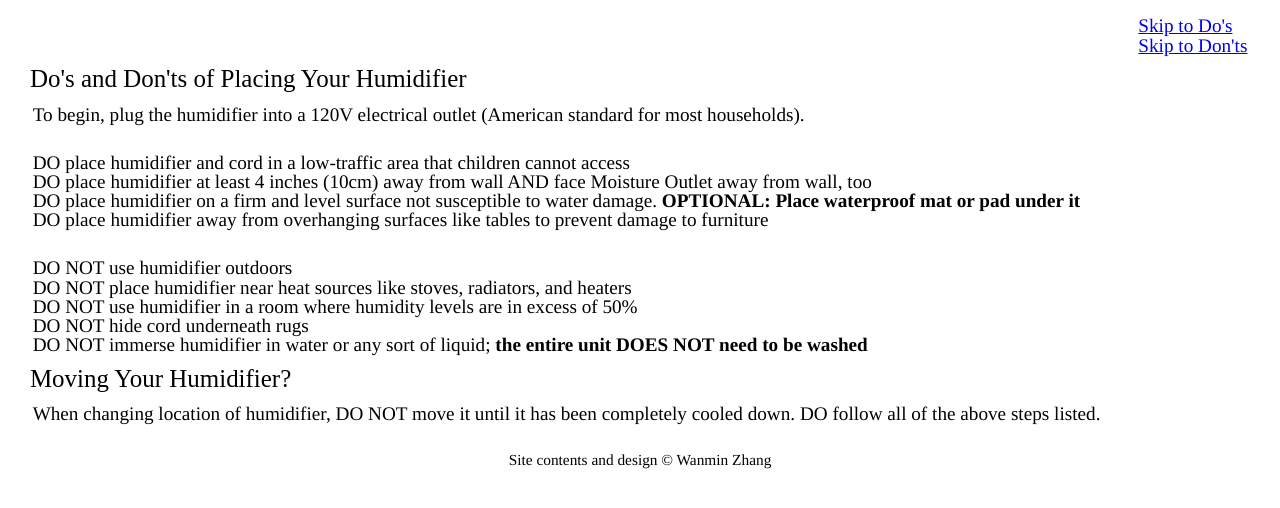
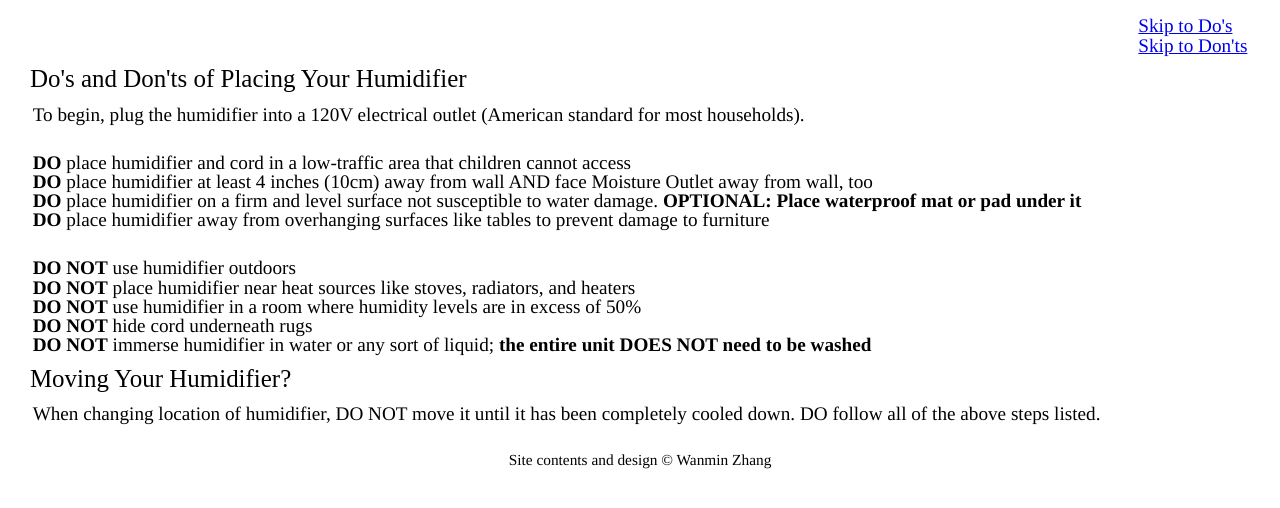
Before and after one commit to wanminz/instructions, a plain HTML site: page index.html in a window 1280 px wide. Shown: the part 22-530 px from the top of the page. Drawn offline with Linux system fonts and the light colour scheme; a web font is replaced by a local one.

Commit message:
Put emphasis on b tags for each list item

```diff
--- a/index.html
+++ b/index.html
@@ -26,26 +26,26 @@
     </section>
     <section id="do">
       <ul>
-        <li>DO place humidifier and cord in a low-traffic area that children
+        <li><b>DO</b> place humidifier and cord in a low-traffic area that children
           cannot access</li>
-        <li>DO place humidifier at least 4 inches (10cm) away from wall AND face
+        <li><b>DO</b> place humidifier at least 4 inches (10cm) away from wall AND face
           Moisture Outlet away from wall, too</li>
-        <li>DO place humidifier on a firm and level surface not susceptible to
+        <li><b>DO</b> place humidifier on a firm and level surface not susceptible to
           water damage. <b id="option">OPTIONAL: Place waterproof mat or pad
           under it</b></li>
-        <li>DO place humidifier away from overhanging surfaces like tables to
+        <li><b>DO</b> place humidifier away from overhanging surfaces like tables to
           prevent damage to furniture</li>
       </ul>
     </section>
     <section id="do-not">
       <ul>
-        <li>DO NOT use humidifier outdoors</li>
-        <li>DO NOT place humidifier near heat sources like stoves, radiators, and
+        <li><b>DO NOT</b> use humidifier outdoors</li>
+        <li><b>DO NOT</b> place humidifier near heat sources like stoves, radiators, and
           heaters</li>
-        <li>DO NOT use humidifier in a room where humidity levels are in excess
+        <li><b>DO NOT</b> use humidifier in a room where humidity levels are in excess
           of 50%</li>
-        <li>DO NOT hide cord underneath rugs</li>
-        <li>DO NOT immerse humidifier in water or any sort of liquid;
+        <li><b>DO NOT</b> hide cord underneath rugs</li>
+        <li><b>DO NOT</b> immerse humidifier in water or any sort of liquid;
           <b id="emphasis">the entire unit DOES NOT need to be washed</b></li>
       </ul>
     </section>
```
